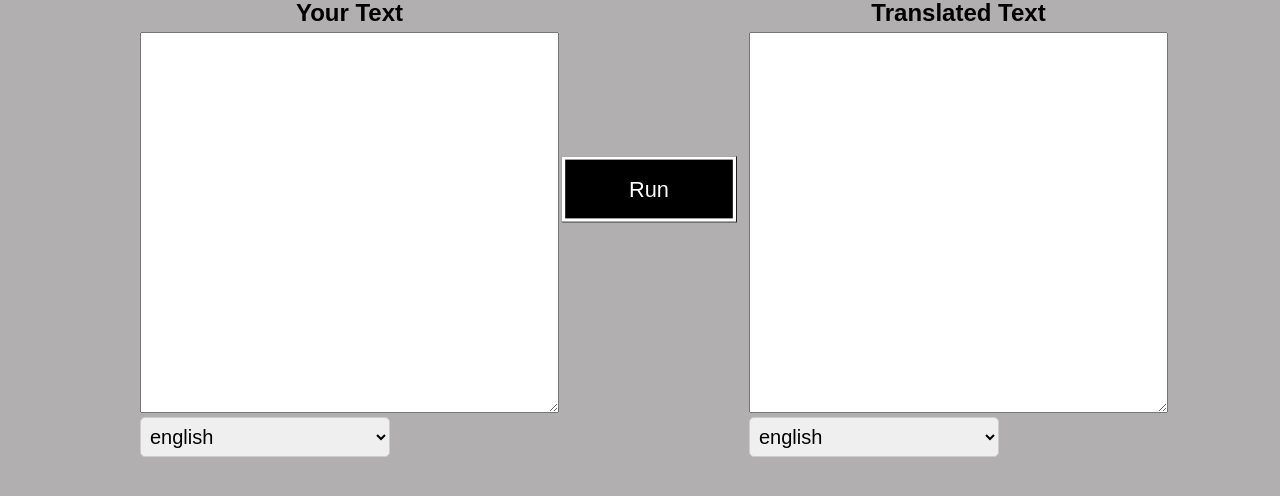
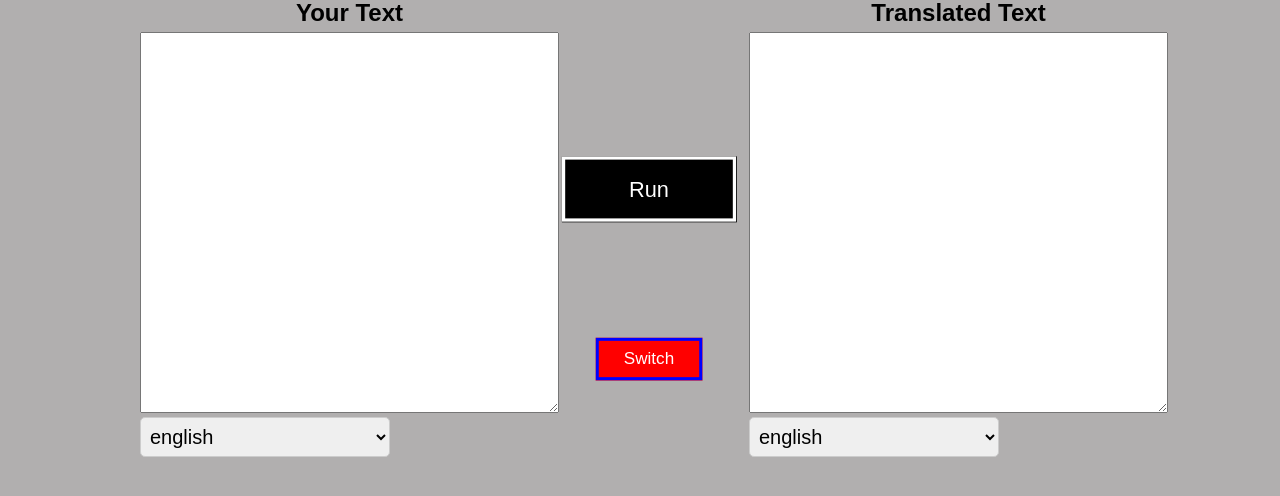
Before and after one commit to HarjotDehal/googletranslator, a Flask app: page / in a window 1280 px wide. Shown: the part 240-736 px from the top of the page. Run offline with Flask 2, Linux system fonts and the light colour scheme; parts of the project's set-up code (start-up, migrations or seed data) failed here and were passed over.

Commit message:
final touchups

```diff
--- a/app.py
+++ b/app.py
@@ -82,8 +82,11 @@ def index():
 
         # ourtranslation = change(text=mymessage,srcLang=sourceLanguage,destlang=destinationlanguage)
         # translatesample = ourtranslation
-        trans = Translator()
-        trans1 = trans.translate(mymessage,destinationlanguage1,sourceLanguage1)
+        try:
+            trans = Translator()
+            trans1 = trans.translate(mymessage,destinationlanguage1,sourceLanguage1)
+        except:
+            return f"<h1> You did not input all requirements. Go Back <h1/>"
         jatt = trans1.text
         leftlangss = lang
         leftlangss.remove(sourceLanguage1)
--- a/static/css/main.css
+++ b/static/css/main.css
@@ -128,6 +128,31 @@ h2 {
     animation: buttonAnimation 2s infinite;
   }
 
+  .speedbutt2 {
+    /* margin-top: 30px; */
+    /* width: 65%; */
+    font-size: 16px;
+    /* vertical-align: middle; */
+    /* margin-top: 50%;  */
+    position: relative;
+    width: 100px;
+    /* padding: 10px; */
+    height: 40px;
+    border: 3px solid blue;
+    background-color: red;
+    color: white;
+    text-decoration: none;
+    margin-top: 120px;
+    margin-left: 30px;
+
+    /* padding-left: 20px; */
+    /* top: 40px; */
+    /* display: flex; */
+    /* justify-content: center; */
+    /* align-items: center; */
+    animation: buttonAnimation 3s infinite;
+  }
+
   /* Additional Styles */
   @keyframes buttonAnimation {
     0% { transform: scale(1); }
--- a/templates/index.html
+++ b/templates/index.html
@@ -5,7 +5,7 @@
 
 
 {% block head %}
-<title>Speed Test</title>
+<title>Translator</title>
 
 <style>
     @keyframes buttonAnimation {
@@ -30,6 +30,7 @@
 <h1 style="text-align: center; font-size: 80px; margin-bottom: 10px; "> Google Translate</h1>
 
 <h6 class="subtitle" >Using Python</h6>
+<!-- <img src="images/switch.png" alt="h" /> -->
 
 <!-- need 2 main text boxes with words -->
 
@@ -80,6 +81,13 @@
 
 <input type="submit" class="speedbutt" value="Run" style=" cursor: pointer;">
 
+<button class="speedbutt2" onclick="switchthem(event)">
+
+     Switch
+
+</button>
+<!-- <img src="images/switch.png" alt="h" /> -->
+
 </div>
 
 
@@ -122,16 +130,40 @@
 
 <script>
 
-function getBothOptionsAtOnce() {
-        selectElement = document.querySelector('#select1');
+// function switchthem() {
+//     var leftLanguageBox = document.querySelector('#leftlangs');
+//     var rightLanguageBox = document.querySelector('#rightlangs');
+//     var leftTextArea = document.querySelector('[name="tobetranslated"]');
+//     var rightTextArea = document.querySelector('[name="maketranslated"]');
 
-        output = selectElement.value;
+//     var leftLanguageValue = leftLanguageBox.value;
+//     var rightLanguageValue = rightLanguageBox.value;
+//     var leftTextValue = leftTextArea.value;
+//     var rightTextValue = rightTextArea.value;
 
+//     leftLanguageBox.value = rightLanguageValue;
+//     rightLanguageBox.value = leftLanguageValue;
+//     leftTextArea.value = rightTextValue;
+//     rightTextArea.value = leftTextValue;
+// }
 
-        document.querySelector('.output').textContent = output;
+function switchthem(event) {
+    event.preventDefault();
+    var leftLanguageBox = document.querySelector('#leftlangs');
+    var rightLanguageBox = document.querySelector('#rightlangs');
+    var leftTextArea = document.querySelector('[name="tobetranslated"]');
+    var rightTextArea = document.querySelector('[name="maketranslated"]');
+
+    var leftLanguageValue = leftLanguageBox.value;
+    var rightLanguageValue = rightLanguageBox.value;
+    var leftTextValue = leftTextArea.value;
+    var rightTextValue = rightTextArea.value;
+
+    leftLanguageBox.value = rightLanguageValue;
+    rightLanguageBox.value = leftLanguageValue;
+    leftTextArea.value = rightTextValue;
+    rightTextArea.value = leftTextValue;
     }
-
-
 </script>
 
 {% endblock %}
```
Also changed, not shown: templates/images/switch.png (added).
